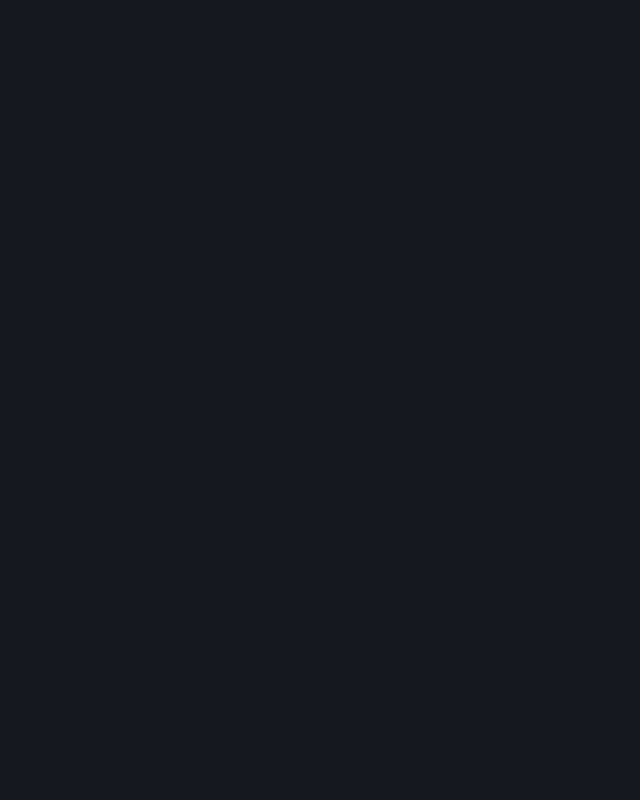
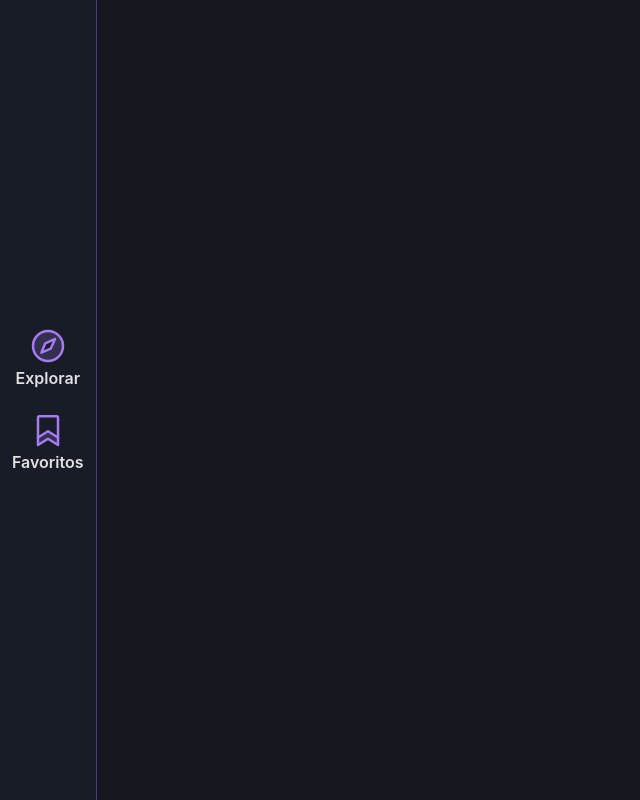
Before and after one commit to imgeff/github-profile-search, a React (Vite) app: page / in a window 1280 px wide. Shown: the whole page, without its empty margins (0-640 px from the left). Built offline with nearby package versions, Linux system fonts and the light colour scheme.

Commit message:
:sparkles: feat: Add route favorites

```diff
--- a/src/App.jsx
+++ b/src/App.jsx
@@ -1,18 +1,24 @@
 import React from 'react';
 import {Route, Routes} from 'react-router-dom';
+import {Navigation} from './components/Navigation';
 import {Explore} from './pages/Explore';
+import {Favorites} from './pages/Favorites';
 import {Profile} from './pages/Profile';
 import {Repos} from './pages/Repos';
 
 function App() {
   return (
+    <>
+      <Navigation />
       <Routes>
         <Route path="/">
           <Route path="explore" element={<Explore />} />
+          <Route path="favorites" element={<Favorites />} />
           <Route path="profile/:user" element={<Profile />} />
           <Route path="profile/:user/repos" element={<Repos />} />
         </Route>
       </Routes>
+    </>
   );
 };
 
```
Lines whose indentation alone changed are shown as unchanged.
